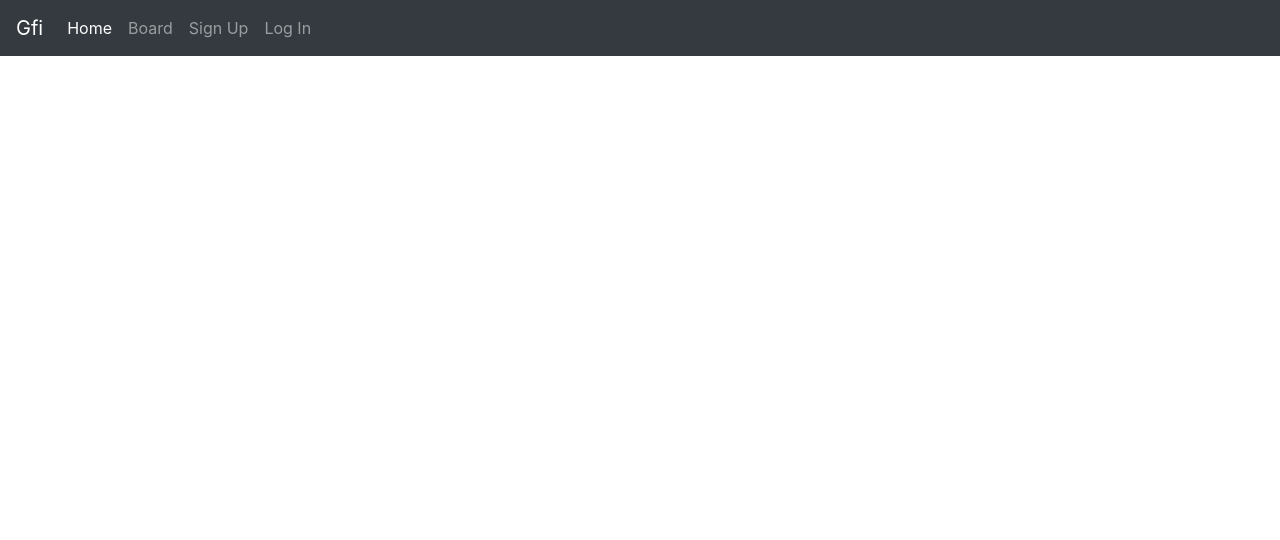
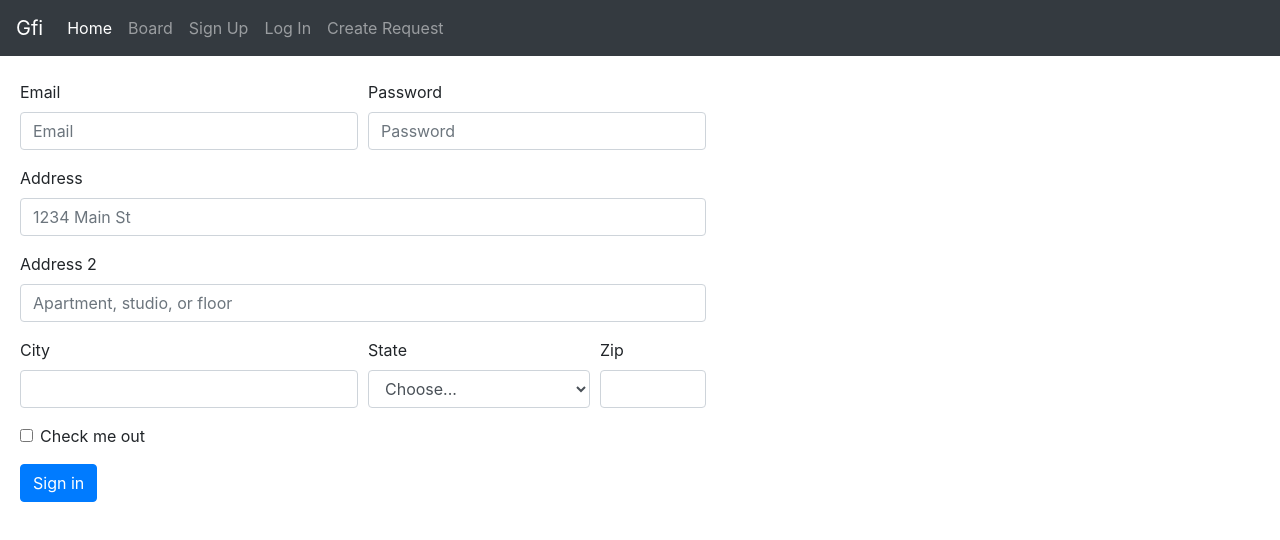
Before and after one commit to luisb239/Hiring_Dashboard, an Angular app in the folder client/: page /add_request in a window 1280 px wide. Before the commit this address led to /. Shown: the top 540 px of the page. Built offline with nearby package versions, Linux system fonts and the light colour scheme.

Commit message:
Adds inital component for add request

```diff
--- a/client/src/app/app.component.html
+++ b/client/src/app/app.component.html
@@ -15,14 +15,14 @@
   <div class="collapse navbar-collapse" id="navbarNavAltMarkup">
     <div class="navbar-nav">
       <a class="nav-item nav-link active" href="#">Home <span class="sr-only">(current)</span></a>
-      <a class="nav-item nav-link" href="components/board">Board</a>
+      <a class="nav-item nav-link" href="board">Board</a>
       <a class="nav-item nav-link" href="sign_up">Sign Up</a>
       <a class="nav-item nav-link" href="login">Log In</a>
+      <a class="nav-item nav-link" href="add_request">Create Request</a>
     </div>
   </div>
 </nav>
-<!--  <app-sign-up></app-sign-up>-->
-<!--<app-board></app-board>-->
+<br>
 <router-outlet></router-outlet>
 </body>
 <!-- * * * * * * * * * * * * * * * * * * * * * * * * * * * * * * * -->
--- a/client/src/app/components/board/board.component.ts
+++ b/client/src/app/components/board/board.component.ts
@@ -1,9 +1,9 @@
-import {Component, OnInit, TemplateRef} from '@angular/core';
+import {Component, OnInit} from '@angular/core';
 import {CdkDragDrop, moveItemInArray, transferArrayItem} from '@angular/cdk/drag-drop';
 import {Board} from 'src/app/model/board';
 import {Column} from 'src/app/model/column';
 import {Candidate} from '../../model/candidate';
-import {NgbModal, ModalDismissReasons} from '@ng-bootstrap/ng-bootstrap';
+import {NgbModal} from '@ng-bootstrap/ng-bootstrap';
 import {PopupComponent} from '../popup/popup.component';
 
 @Component({
@@ -59,7 +59,7 @@ export class BoardComponent implements OnInit {
 
   onClick(candidate: Candidate) {
     const modalRef = this.modalService.open(PopupComponent);
-    candidate.available = false;
+    candidate.available = true;
     modalRef.componentInstance.candidate = candidate;
   }
 
--- /dev/null
+++ b/client/src/app/components/create-request/create-request.component.css
@@ -0,0 +1,4 @@
+.form{
+  margin-left: 20px;
+  width: fit-content;
+}
--- /dev/null
+++ b/client/src/app/components/create-request/create-request.component.html
@@ -0,0 +1,46 @@
+<div class="form">
+    <div class="form-row">
+      <div class="form-group col-md-6">
+        <label for="inputEmail4">Email</label>
+        <input type="email" class="form-control" id="inputEmail4" placeholder="Email">
+      </div>
+      <div class="form-group col-md-6">
+        <label for="inputPassword4">Password</label>
+        <input type="password" class="form-control" id="inputPassword4" placeholder="Password">
+      </div>
+    </div>
+    <div class="form-group">
+      <label for="inputAddress">Address</label>
+      <input type="text" class="form-control" id="inputAddress" placeholder="1234 Main St">
+    </div>
+    <div class="form-group">
+      <label for="inputAddress2">Address 2</label>
+      <input type="text" class="form-control" id="inputAddress2" placeholder="Apartment, studio, or floor">
+    </div>
+    <div class="form-row">
+      <div class="form-group col-md-6">
+        <label for="inputCity">City</label>
+        <input type="text" class="form-control" id="inputCity">
+      </div>
+      <div class="form-group col-md-4">
+        <label for="inputState">State</label>
+        <select id="inputState" class="form-control">
+          <option selected>Choose...</option>
+          <option>...</option>
+        </select>
+      </div>
+      <div class="form-group col-md-2">
+        <label for="inputZip">Zip</label>
+        <input type="text" class="form-control" id="inputZip">
+      </div>
+    </div>
+    <div class="form-group">
+      <div class="form-check">
+        <input class="form-check-input" type="checkbox" id="gridCheck">
+        <label class="form-check-label" for="gridCheck">
+          Check me out
+        </label>
+      </div>
+    </div>
+    <button type="submit" class="btn btn-primary">Sign in</button>
+</div>
--- /dev/null
+++ b/client/src/app/components/create-request/create-request.component.ts
@@ -0,0 +1,15 @@
+import { Component, OnInit } from '@angular/core';
+
+@Component({
+  selector: 'app-create-request',
+  templateUrl: './create-request.component.html',
+  styleUrls: ['./create-request.component.css']
+})
+export class CreateRequestComponent implements OnInit {
+
+  constructor() { }
+
+  ngOnInit(): void {
+  }
+
+}
```
Also changed, not shown: client/src/app/app-routing.module.ts (+4 -4 lines), client/src/app/app.module.ts (+6 -4 lines), client/src/app/components/home/home.component.ts (+4 -4 lines), 1 other file (tests, documents, lock files or other folders).
